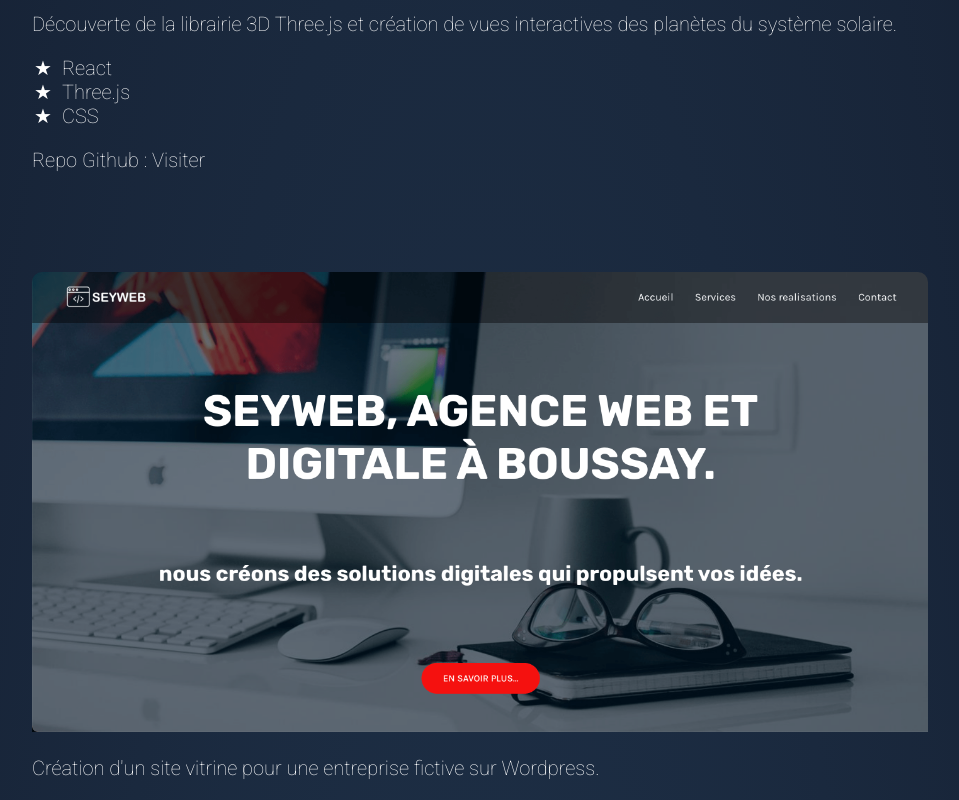
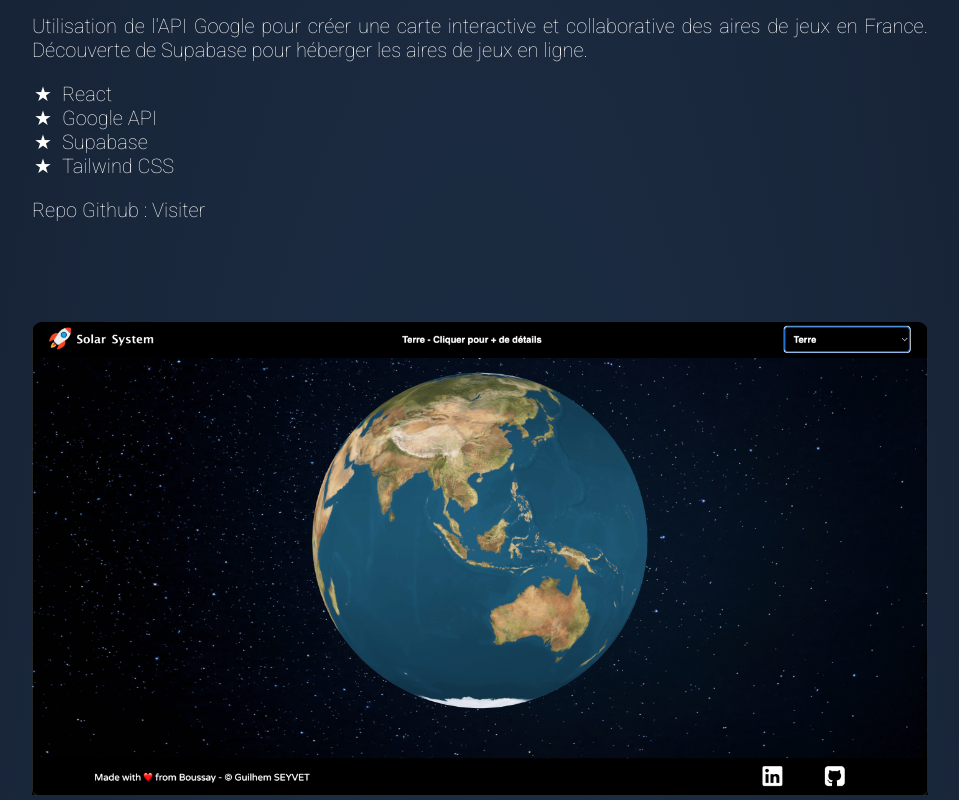
Before and after one commit to guilhemcv/portfolio, a React (Create React App) app: page /portfolio in a window 1280 px wide. Shown: the part 760-1560 px from the top of the page, without its empty margins (160-1119 px from the left). Built offline with nearby package versions, Linux system fonts and the light colour scheme.

Commit message:
maj data

```diff
--- a/src/data/portfoliopro.js
+++ b/src/data/portfoliopro.js
@@ -1,8 +1,20 @@
 import concept from '../assets/images/concept.png';
 import seyweb from '../assets/images/seyweb.png';
 import solar from '../assets/images/solar-system.png'
+import parc from '../assets/images/parc.png';
 
 const portfoliopro = [
+  {
+    image: parc,
+    lien: 'https://trouve-ton-parc.vercel.app/',
+    description:
+      "Utilisation de l'API Google pour créer une carte interactive et collaborative des aires de jeux en France. Découverte de Supabase pour héberger les aires de jeux en ligne.",
+    github: 'https://github.com/guilhemcv/trouve-ton-parc',
+    technos1: 'React',
+    technos2: 'Google API',
+    technos3: 'Supabase',
+    technos4: 'Tailwind CSS',
+  },
   {
     image: solar,
     lien: 'https://solar-system-threejs-guilhemcv.vercel.app/',
```
Also changed, not shown: src/assets/images/parc.png (added).
